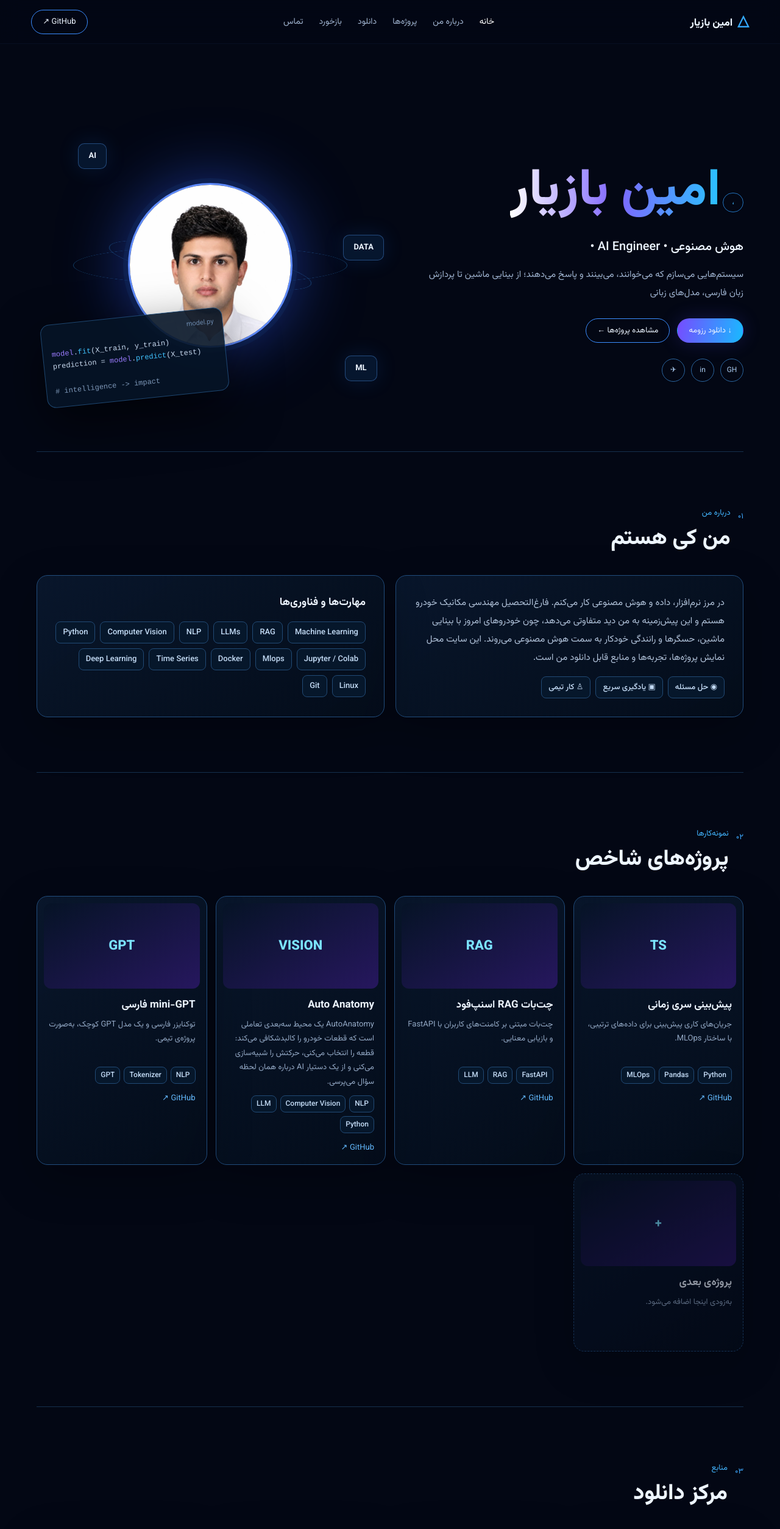
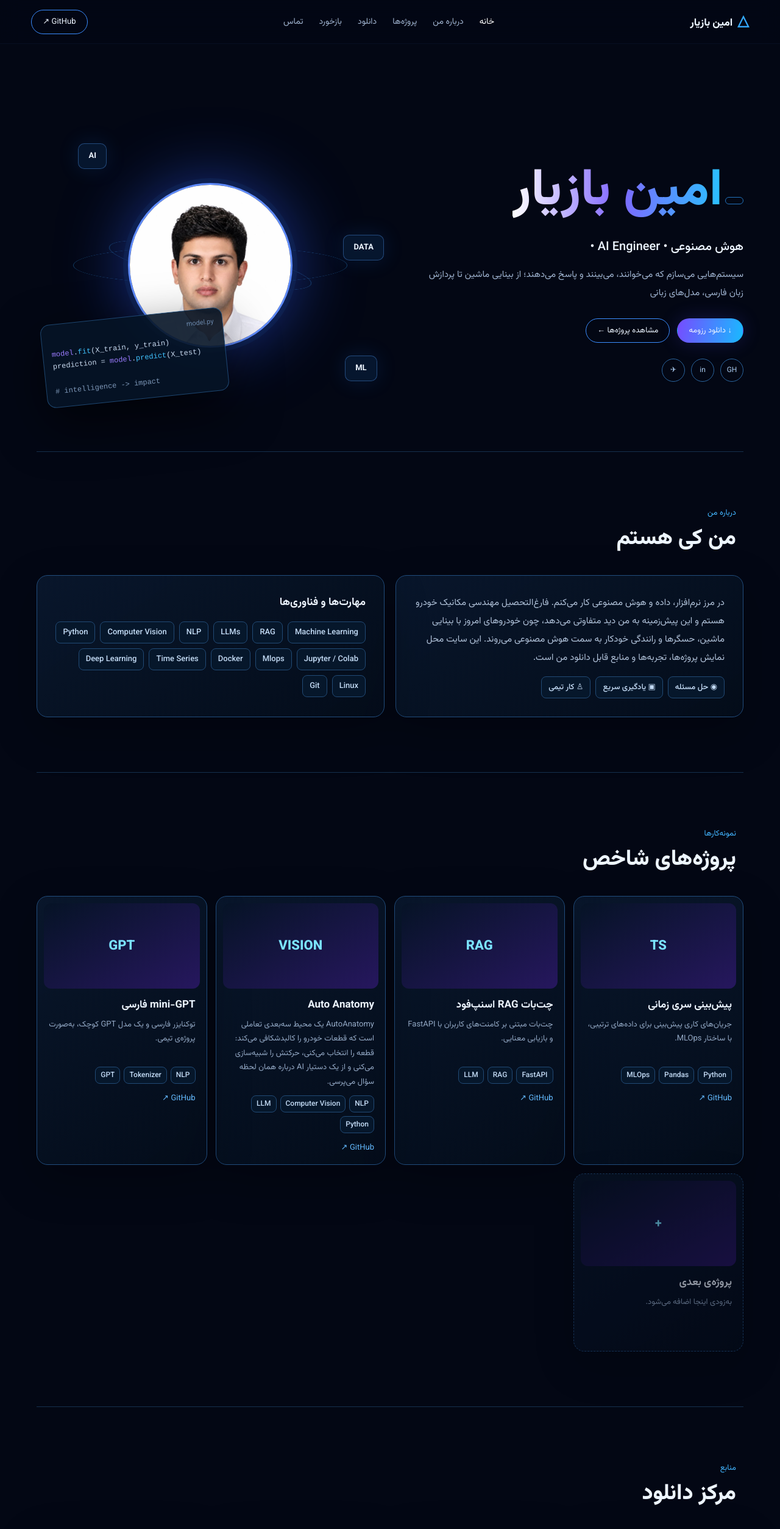
Before and after one commit to amin-bazyar/amin-bazyar.github.io, a plain HTML site: page index.html in a window 1280 px wide. Shown: the top 2507 px of the page at 61% size. Drawn offline with nearby package versions, Linux system fonts and the light colour scheme.

Commit message:
Update index.html

```diff
--- a/index.html
+++ b/index.html
@@ -25,7 +25,7 @@
 <main>
 <section id="home" class="hero c">
   <div>
-    <span class="tag">،</span>
+    <span class="tag"></span>
     <h1 data-text="name"></h1>
     <h2 data-text="tagline"></h2>
     <p data-text="bio"></p>
@@ -48,7 +48,7 @@ prediction = <span class="k">model</span>.<span class="f">predict</span>(X_test)
 </section>
 
 <section id="about" class="sec c">
-  <div class="st"><span>۰۱</span><div><p>درباره من</p><h2>من کی هستم</h2></div></div>
+  <div class="st"><span></span><div><p>درباره من</p><h2>من کی هستم</h2></div></div>
   <div class="ab">
     <div class="g">
       <p data-text="about"></p>
@@ -62,12 +62,12 @@ prediction = <span class="k">model</span>.<span class="f">predict</span>(X_test)
 </section>
 
 <section id="projects" class="sec c">
-  <div class="st"><span>۰۲</span><div><p>نمونه‌کارها</p><h2>پروژه‌های شاخص</h2></div></div>
+  <div class="st"><span></span><div><p>نمونه‌کارها</p><h2>پروژه‌های شاخص</h2></div></div>
   <div class="pg" id="projectGrid"></div>
 </section>
 
 <section id="downloads" class="sec c">
-  <div class="st"><span>۰۳</span><div><p>منابع</p><h2>مرکز دانلود</h2></div></div>
+  <div class="st"><span></span><div><p>منابع</p><h2>مرکز دانلود</h2></div></div>
   <div class="dg">
     <article class="dl g"><div class="fi">PDF</div><h3>رزومه</h3><p>رزومه‌ی حرفه‌ای من.</p><a class="pill" href="assets/resume.pdf" download>دانلود</a></article>
     <article class="dl g"><div class="fi" style="background:#1d9d80">&lt;/&gt;</div><h3>فایل‌های پروژه</h3><p>کد منبع و نوت‌بوک‌ها در GitHub.</p><a class="pill" href="#" data-link="github" target="_blank" rel="noopener noreferrer">مشاهده</a></article>
@@ -78,7 +78,7 @@ prediction = <span class="k">model</span>.<span class="f">predict</span>(X_test)
 
 <section id="feedback" class="sec c fs">
   <div>
-    <div class="st"><span>۰۴</span><div><p>بازخورد</p><h2>نظر شما مهم است</h2></div></div>
+    <div class="st"><span></span><div><p>بازخورد</p><h2>نظر شما مهم است</h2></div></div>
     <form id="ff" class="g">
       <div class="two">
         <label>نام<input name="name" required placeholder="نام شما"></label>
@@ -92,7 +92,7 @@ prediction = <span class="k">model</span>.<span class="f">predict</span>(X_test)
     </form>
   </div>
   <aside id="contact" class="ct g">
-    <span class="tag">۰۵ • تماس</span><h2>در ارتباط باشیم</h2>
+    <span class="tag">• تماس</span><h2>در ارتباط باشیم</h2>
     <p>برای همکاری، پرسش یا ایده‌ی پروژه از راه‌های زیر پیام بدهید.</p>
     <a href="#" data-link="email"><span class="ci">✉</span><span><small>ایمیل</small><b data-text="email" style="font-weight:500"></b></span></a>
     <a href="#" data-link="github" target="_blank" rel="noopener noreferrer"><span class="ci">GH</span><span><small>GitHub</small><b data-text="github" style="font-weight:500"></b></span></a>
```
